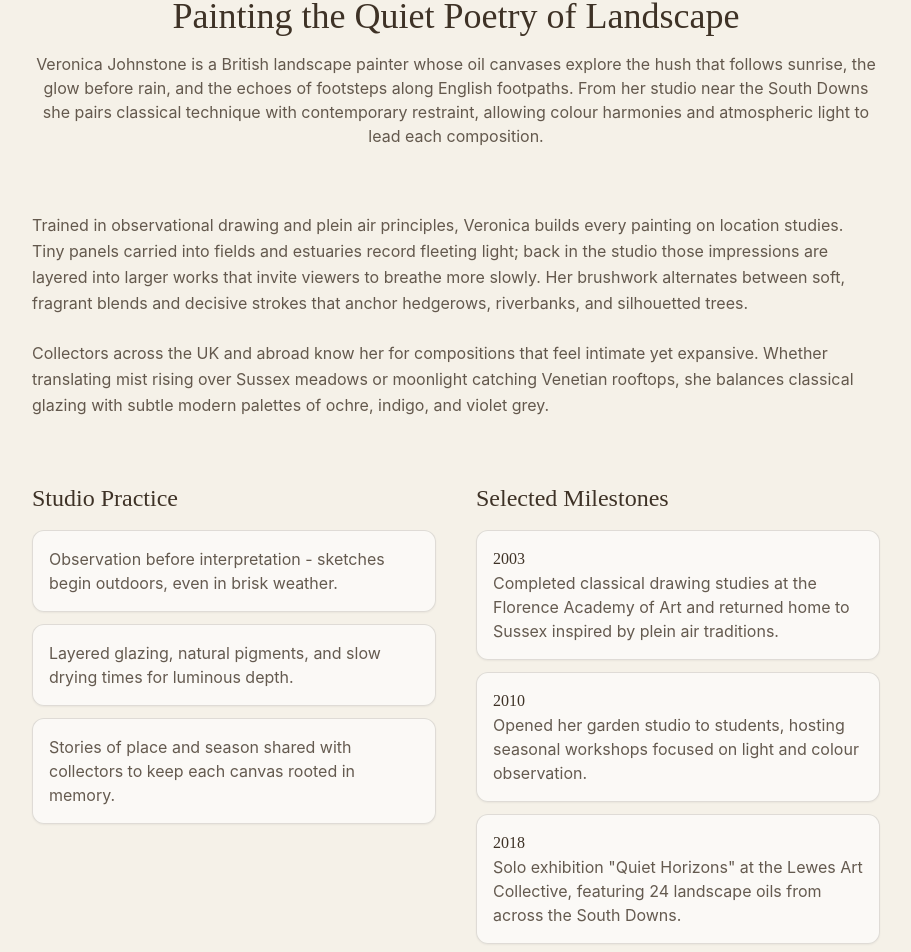
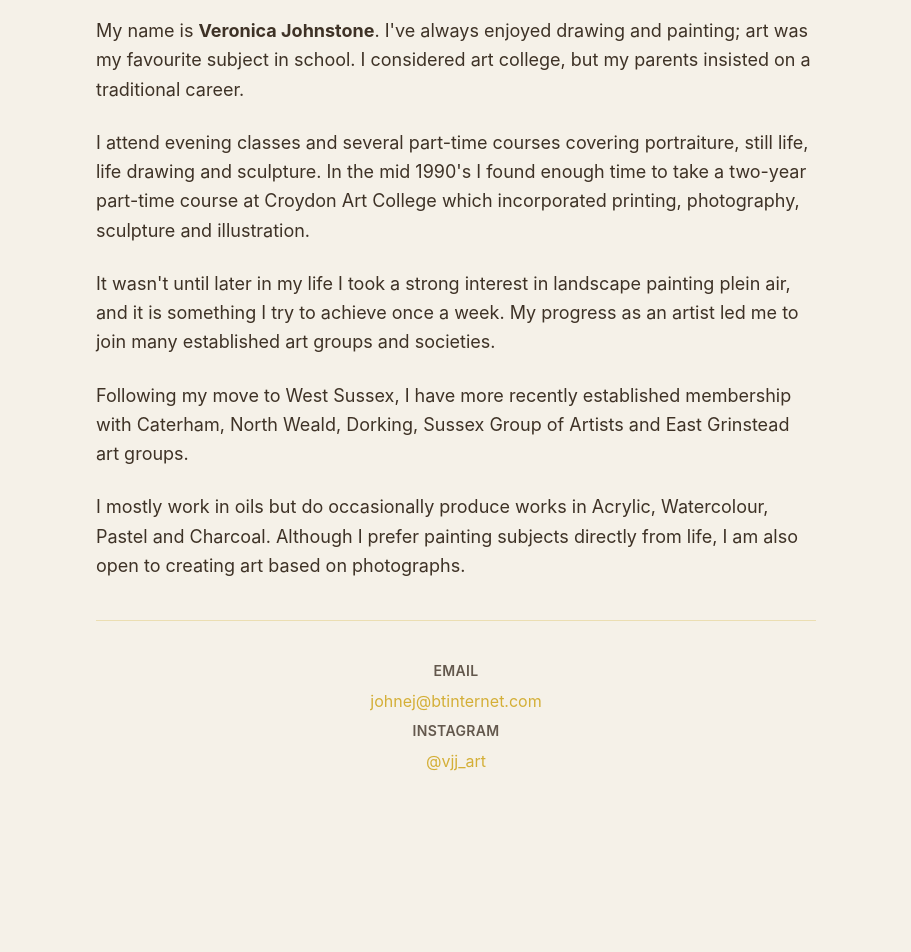
Before and after one commit to PatchLore/VJArt, a Next.js app in the folder vjj-art-portfolio/: page /about in a window 1280 px wide. Shown: the part 193-1145 px from the top of the page, without its empty margins (184-1095 px from the left). After the commit the page ends 1030 px from the top, so only its background shows below. Built offline with nearby package versions, Linux system fonts and the light colour scheme.

Commit message:
Update About page content and styling

```diff
--- a/vjj-art-portfolio/app/about/page.tsx
+++ b/vjj-art-portfolio/app/about/page.tsx
@@ -1,82 +1,46 @@
 import Header from "@/components/Header"
 
-const milestones = [
-  {
-    year: "2003",
-    detail: "Completed classical drawing studies at the Florence Academy of Art and returned home to Sussex inspired by plein air traditions."
-  },
-  {
-    year: "2010",
-    detail: "Opened her garden studio to students, hosting seasonal workshops focused on light and colour observation."
-  },
-  {
-    year: "2018",
-    detail: 'Solo exhibition "Quiet Horizons" at the Lewes Art Collective, featuring 24 landscape oils from across the South Downs.'
-  },
-  {
-    year: "2024",
-    detail: "Residency along the Northumberland coast, developing the coastal dusk series now touring community galleries."
-  }
-]
+export default function AboutPage() {
+  return (
+    <main className="bg-cream text-brown min-h-screen">
+      <Header />
+      <section className="max-w-3xl mx-auto px-6 py-16">
+        <h1 className="text-4xl font-serif mb-8 text-center">About the Artist</h1>
 
-const values = [
-  "Observation before interpretation - sketches begin outdoors, even in brisk weather.",
-  "Layered glazing, natural pigments, and slow drying times for luminous depth.",
-  "Stories of place and season shared with collectors to keep each canvas rooted in memory."
-]
-
-export default function About() {
-  return (
-    <main>
-      <Header />
-      <section className="max-w-4xl mx-auto px-6 py-20 space-y-16">
-        <header className="text-center space-y-4">
-          <p className="uppercase tracking-[0.3em] text-sm text-brown/60">About Veronica Johnstone</p>
-          <h1 className="text-3xl md:text-4xl font-serif">Painting the Quiet Poetry of Landscape</h1>
-          <p className="text-brown/80">
-            Veronica Johnstone is a British landscape painter whose oil canvases explore the hush that follows sunrise, the glow before rain, and the echoes of footsteps along English footpaths. From her studio near the South Downs she pairs classical technique with contemporary restraint, allowing colour harmonies and atmospheric light to lead each composition.
-          </p>
-        </header>
-
-        <article className="space-y-6 text-brown/80 leading-relaxed">
+        <div className="space-y-6 text-lg leading-relaxed font-sans">
           <p>
-            Trained in observational drawing and plein air principles, Veronica builds every painting on location studies. Tiny panels carried into fields and estuaries record fleeting light; back in the studio those impressions are layered into larger works that invite viewers to breathe more slowly. Her brushwork alternates between soft, fragrant blends and decisive strokes that anchor hedgerows, riverbanks, and silhouetted trees.
+            My name is <strong>Veronica Johnstone</strong>. I&apos;ve always enjoyed drawing and painting; art was my favourite subject in school. I considered art college, but my parents insisted on a traditional career.
           </p>
           <p>
-            Collectors across the UK and abroad know her for compositions that feel intimate yet expansive. Whether translating mist rising over Sussex meadows or moonlight catching Venetian rooftops, she balances classical glazing with subtle modern palettes of ochre, indigo, and violet grey.
+            I attend evening classes and several part-time courses covering portraiture, still life, life drawing and sculpture. In the mid 1990&apos;s I found enough time to take a two-year part-time course at Croydon Art College which incorporated printing, photography, sculpture and illustration.
           </p>
-        </article>
+          <p>
+            It wasn&apos;t until later in my life I took a strong interest in landscape painting plein air, and it is something I try to achieve once a week. My progress as an artist led me to join many established art groups and societies.
+          </p>
+          <p>
+            Following my move to West Sussex, I have more recently established membership with Caterham, North Weald, Dorking, Sussex Group of Artists and East Grinstead art groups.
+          </p>
+          <p>
+            I mostly work in oils but do occasionally produce works in Acrylic, Watercolour, Pastel and Charcoal. Although I prefer painting subjects directly from life, I am also open to creating art based on photographs.
+          </p>
+        </div>
 
-        <section className="grid gap-10 md:grid-cols-2">
-          <div className="space-y-4">
-            <h2 className="text-2xl font-serif text-brown">Studio Practice</h2>
-            <ul className="space-y-3 text-brown/80">
-              {values.map((value) => (
-                <li key={value} className="rounded-xl border border-brown/15 bg-white/60 p-4 text-left shadow-sm">
-                  {value}
-                </li>
-              ))}
-            </ul>
-          </div>
-          <div className="space-y-4">
-            <h2 className="text-2xl font-serif text-brown">Selected Milestones</h2>
-            <ul className="space-y-3 text-brown/80">
-              {milestones.map((milestone) => (
-                <li key={milestone.year} className="rounded-xl border border-brown/15 bg-white/60 p-4 shadow-sm">
-                  <p className="font-serif text-brown">{milestone.year}</p>
-                  <p>{milestone.detail}</p>
-                </li>
-              ))}
-            </ul>
-          </div>
-        </section>
+        <hr className="my-10 border-t border-gold/30" />
 
-        <footer className="space-y-4 text-center">
-          <p className="text-brown/80">
-            Veronica continues to accept commissioned landscape projects and loves collaborating with writers, composers, and local artisans to celebrate place. Studio visits are available by appointment throughout the year.
+        <div className="text-center space-y-2">
+          <p className="font-semibold uppercase tracking-wide text-sm text-brown/80">Email</p>
+          <p>
+            <a href="mailto:johnej@btinternet.com" className="text-gold hover:underline">
+              johnej@btinternet.com
+            </a>
           </p>
-          <p className="text-brown">Email <a href="mailto:studio@vjart.co.uk" className="hover:text-gold">studio@vjart.co.uk</a> to plan a visit or request a catalogue.</p>
-        </footer>
+          <p className="font-semibold uppercase tracking-wide text-sm text-brown/80">Instagram</p>
+          <p>
+            <a href="https://www.instagram.com/vjj_art" target="_blank" rel="noreferrer" className="text-gold hover:underline">
+              @vjj_art
+            </a>
+          </p>
+        </div>
       </section>
     </main>
   )
```
